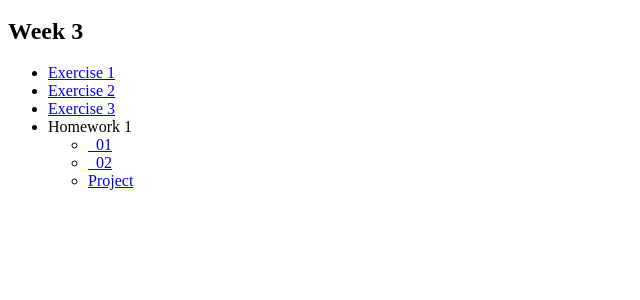
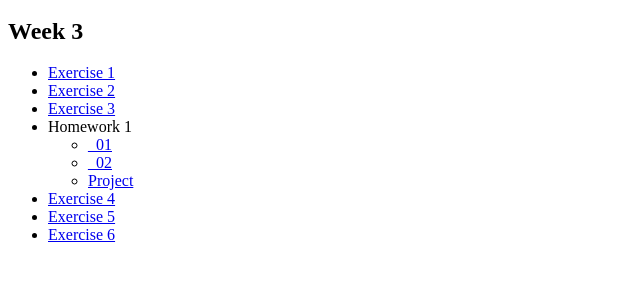
Before and after one commit to hijackjones/hijackjones.github.io, a PHP site: page / in a window 1280 px wide. Shown: the part 332-632 px from the top of the page, without its empty margins (0-640 px from the left). Run offline with PHP 8.4, Linux system fonts and the light colour scheme.

Commit message:
organizing homework and updating index

```diff
--- a/AustinCodingAcademy_Spring2016/Week3/Homework2/css/homework-style.css
+++ b/AustinCodingAcademy_Spring2016/Week3/Homework2/css/homework-style.css
@@ -36,7 +36,7 @@ p {
 a {
     color: green;
     float: right;
-    padding-bottom: 40px;
+
 }
 
 .content {
--- a/index.html
+++ b/index.html
@@ -36,6 +36,9 @@
             <li><a href="AustinCodingAcademy_Spring2016/Week3/Homework1/02/index.html">_02</a></li>
             <li><a href="AustinCodingAcademy_Spring2016/Week3/Homework1/Project/index.html">Project</a></li>
         </ul>
+        <li><a href="AustinCodingAcademy_Spring2016/Week3/Exercise4/">Exercise 4</a></li>
+        <li><a href="AustinCodingAcademy_Spring2016/Week3/Exercise5/">Exercise 5</a></li>
+        <li><a href="AustinCodingAcademy_Spring2016/Week3/Exercise6/">Exercise 6</a></li>
     </ul>
 
 </body>
```
Also changed, not shown: AustinCodingAcademy_Spring2016/Week3/Exercise6/index.html (renamed from AustinCodingAcademy_Spring2016/Week3/Exercise6/exercise-06.html).
